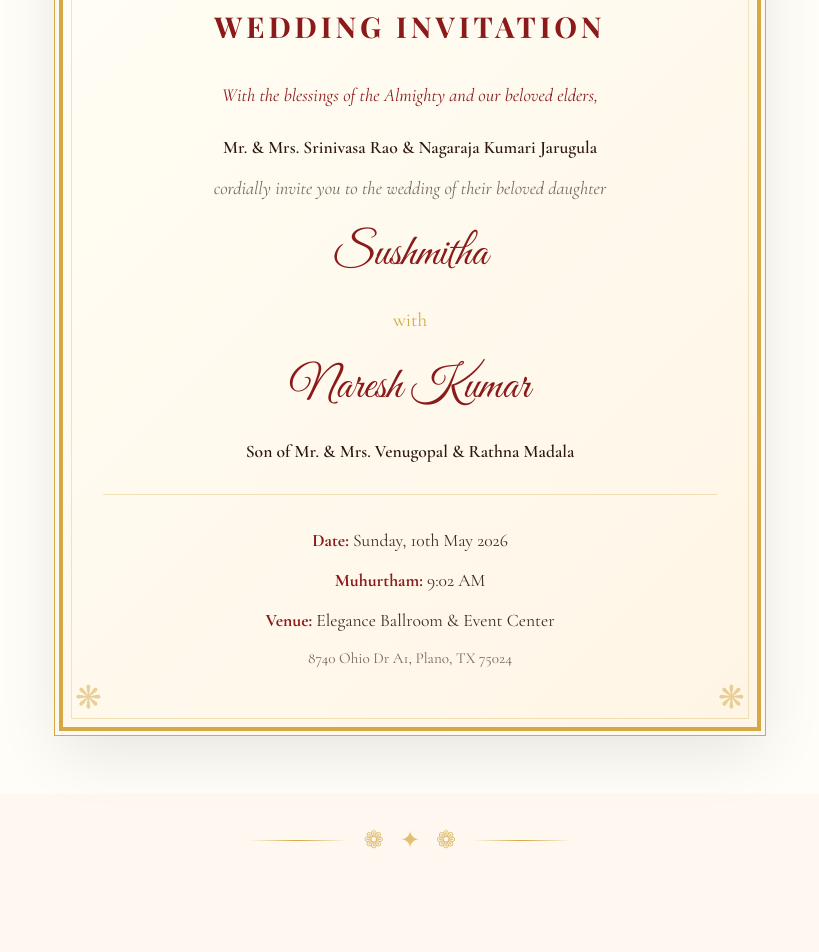
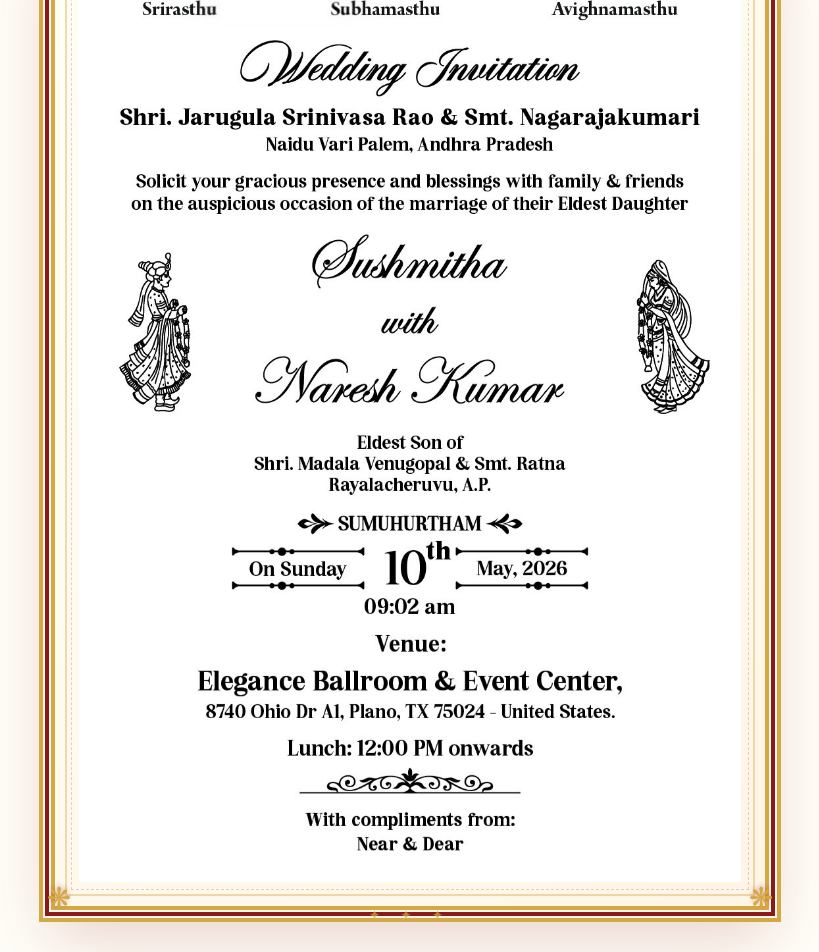
Before and after one commit to jarugulavenkat7/wedding-invite, a React (Create React App) app: page / in a window 1280 px wide. Shown: the part 1040-1992 px from the top of the page, without its empty margins (230-1049 px from the left). Built offline with nearby package versions, Linux system fonts and the light colour scheme; a web font is replaced by a local one.

Commit message:
changed invitation cards

```diff
--- a/src/App.css
+++ b/src/App.css
@@ -25,8 +25,8 @@
 }
 
 html {
-  scroll-behavior: smooth;
   overflow-x: hidden;
+  -webkit-overflow-scrolling: touch;
 }
 
 body {
@@ -34,6 +34,8 @@ body {
   background: var(--cream);
   color: var(--text);
   overflow-x: hidden;
+  -webkit-font-smoothing: antialiased;
+  -moz-osx-font-smoothing: grayscale;
 }
 
 body,
@@ -441,12 +443,15 @@ label {
   height: 1px;
   width: 100px;
   background: linear-gradient(90deg, transparent, var(--gold), transparent);
+  will-change: width;
 }
 
 .floral-divider .ornament {
   font-size: 1.5rem;
   color: var(--gold);
   opacity: 0.7;
+  will-change: transform, opacity;
+  backface-visibility: hidden;
 }
 
 /* ============ INVITATION CARD ============ */
@@ -552,6 +557,85 @@ label {
 .corner-ornament.top-right { top: 12px; right: 12px; transform: scaleX(-1); }
 .corner-ornament.bottom-left { bottom: 12px; left: 12px; transform: scaleY(-1); }
 .corner-ornament.bottom-right { bottom: 12px; right: 12px; transform: scale(-1); }
+
+/* ============ INVITATION IMAGE CARD ============ */
+.invitation-image-card {
+  max-width: 750px;
+  width: 100%;
+  padding: 1rem;
+}
+
+.invitation-image-frame {
+  position: relative;
+  background: linear-gradient(135deg, #FFFEF5 0%, #FFF5E6 100%);
+  padding: 1.5rem;
+  border: 4px solid var(--gold);
+  box-shadow:
+    0 0 0 2px var(--cream),
+    0 0 0 6px var(--maroon),
+    0 0 0 8px var(--cream),
+    0 0 0 12px var(--gold),
+    0 25px 60px rgba(139, 26, 26, 0.2);
+}
+
+.invitation-image-frame::before {
+  content: '';
+  position: absolute;
+  inset: 10px;
+  border: 2px solid rgba(212, 168, 67, 0.4);
+  pointer-events: none;
+}
+
+.invitation-image-frame::after {
+  content: '';
+  position: absolute;
+  inset: 16px;
+  border: 1px dashed rgba(139, 26, 26, 0.2);
+  pointer-events: none;
+}
+
+.invitation-image {
+  width: 100%;
+  height: auto;
+  display: block;
+  border-radius: 2px;
+}
+
+/* Frame corner ornaments */
+.frame-corner {
+  position: absolute;
+  font-size: 1.8rem;
+  color: var(--gold);
+  text-shadow: 0 2px 4px rgba(139, 26, 26, 0.3);
+  z-index: 2;
+}
+
+.frame-corner.top-left { top: -8px; left: -8px; }
+.frame-corner.top-right { top: -8px; right: -8px; transform: scaleX(-1); }
+.frame-corner.bottom-left { bottom: -8px; left: -8px; transform: scaleY(-1); }
+.frame-corner.bottom-right { bottom: -8px; right: -8px; transform: scale(-1); }
+
+/* Frame side ornaments */
+.frame-side {
+  position: absolute;
+  font-size: 0.9rem;
+  color: var(--gold);
+  letter-spacing: 8px;
+  opacity: 0.7;
+  z-index: 2;
+}
+
+.frame-side.side-top {
+  top: -18px;
+  left: 50%;
+  transform: translateX(-50%);
+}
+
+.frame-side.side-bottom {
+  bottom: -18px;
+  left: 50%;
+  transform: translateX(-50%);
+}
 
 /* ============ EVENT DETAILS ============ */
 .events-section {
@@ -850,6 +934,8 @@ label {
   z-index: 0;
   font-size: 1.5rem;
   opacity: 0.3;
+  will-change: transform, opacity;
+  backface-visibility: hidden;
 }
 
 /* ============ RESPONSIVE ============ */
@@ -932,6 +1018,37 @@ label {
   .invitation-body .couple-names {
     font-size: 2rem;
   }
+
+  .invitation-image-card {
+    padding: 0.5rem;
+  }
+
+  .invitation-image-frame {
+    padding: 1rem;
+    box-shadow:
+      0 0 0 2px var(--cream),
+      0 0 0 5px var(--maroon),
+      0 0 0 7px var(--cream),
+      0 0 0 10px var(--gold),
+      0 15px 40px rgba(139, 26, 26, 0.2);
+  }
+
+  .frame-corner {
+    font-size: 1.4rem;
+  }
+
+  .frame-corner.top-left { top: -6px; left: -6px; }
+  .frame-corner.top-right { top: -6px; right: -6px; }
+  .frame-corner.bottom-left { bottom: -6px; left: -6px; }
+  .frame-corner.bottom-right { bottom: -6px; right: -6px; }
+
+  .frame-side {
+    font-size: 0.7rem;
+    letter-spacing: 5px;
+  }
+
+  .frame-side.side-top { top: -14px; }
+  .frame-side.side-bottom { bottom: -14px; }
 
   .events-grid {
     grid-template-columns: 1fr;
--- a/src/components/FloralDivider.js
+++ b/src/components/FloralDivider.js
@@ -1,57 +1,60 @@
 import React from 'react';
 import { motion } from 'framer-motion';
+import { useInView } from 'react-intersection-observer';
 
 const FloralDivider = () => {
+  const [ref, inView] = useInView({
+    triggerOnce: true,
+    threshold: 0.5,
+  });
+
   return (
-    <motion.div
-      className="floral-divider"
-      initial={{ opacity: 0, y: 20 }}
-      whileInView={{ opacity: 1, y: 0 }}
-      viewport={{ once: true, amount: 0.6 }}
-      transition={{ duration: 0.6 }}
-    >
-      <motion.span
+    <div className="floral-divider" ref={ref}>
+      <span
         className="line"
-        initial={{ width: 0 }}
-        whileInView={{ width: 100 }}
-        viewport={{ once: true }}
-        transition={{ duration: 0.8, delay: 0.2 }}
+        style={{
+          width: inView ? 100 : 0,
+          transition: 'width 0.6s ease-out',
+        }}
       />
-      <motion.span
+      <span
         className="ornament"
-        initial={{ scale: 0, rotate: -180 }}
-        whileInView={{ scale: 1, rotate: 0 }}
-        viewport={{ once: true }}
-        transition={{ duration: 0.6, delay: 0.4, type: 'spring' }}
+        style={{
+          opacity: inView ? 1 : 0,
+          transform: inView ? 'scale(1)' : 'scale(0)',
+          transition: 'opacity 0.4s ease-out 0.2s, transform 0.4s ease-out 0.2s',
+        }}
       >
         ❁
-      </motion.span>
-      <motion.span
+      </span>
+      <span
         className="ornament"
-        initial={{ scale: 0 }}
-        whileInView={{ scale: 1 }}
-        viewport={{ once: true }}
-        transition={{ duration: 0.6, delay: 0.5, type: 'spring' }}
+        style={{
+          opacity: inView ? 1 : 0,
+          transform: inView ? 'scale(1)' : 'scale(0)',
+          transition: 'opacity 0.4s ease-out 0.3s, transform 0.4s ease-out 0.3s',
+        }}
       >
         ✦
-      </motion.span>
-      <motion.span
+      </span>
+      <span
         className="ornament"
-        initial={{ scale: 0, rotate: 180 }}
-        whileInView={{ scale: 1, rotate: 0 }}
-        viewport={{ once: true }}
-        transition={{ duration: 0.6, delay: 0.4, type: 'spring' }}
+        style={{
+          opacity: inView ? 1 : 0,
+          transform: inView ? 'scale(1)' : 'scale(0)',
+          transition: 'opacity 0.4s ease-out 0.2s, transform 0.4s ease-out 0.2s',
+        }}
       >
         ❁
-      </motion.span>
-      <motion.span
+      </span>
+      <span
         className="line"
-        initial={{ width: 0 }}
-        whileInView={{ width: 100 }}
-        viewport={{ once: true }}
-        transition={{ duration: 0.8, delay: 0.2 }}
+        style={{
+          width: inView ? 100 : 0,
+          transition: 'width 0.6s ease-out',
+        }}
       />
-    </motion.div>
+    </div>
   );
 };
 
--- a/src/components/Hero.js
+++ b/src/components/Hero.js
@@ -6,12 +6,12 @@ const PETAL_EMOJIS = ['🌸', '🪷', '🌺', '💐', '🌼'];
 
 const FloatingPetals = memo(() => {
   const petalConfigs = useMemo(
-    () => Array.from({ length: 12 }, (_, i) => ({
+    () => Array.from({ length: 8 }, (_, i) => ({
       id: i,
       left: `${Math.random() * 100}%`,
-      duration: 8 + Math.random() * 6,
-      delay: Math.random() * 8,
-      drift: Math.sin(i) * 80,
+      duration: 10 + Math.random() * 6,
+      delay: Math.random() * 10,
+      drift: Math.sin(i) * 60,
       rotate: 360 * (i % 2 === 0 ? 1 : -1),
       emoji: PETAL_EMOJIS[i % PETAL_EMOJIS.length],
     })),
--- a/src/components/InvitationCard.js
+++ b/src/components/InvitationCard.js
@@ -1,10 +1,12 @@
 import React from 'react';
 import { motion } from 'framer-motion';
 import { useInView } from 'react-intersection-observer';
-import useT from '../useT';
+import { useLanguage } from '../LanguageContext';
+
+const PUBLIC_URL = process.env.PUBLIC_URL || '';
 
 const InvitationCard = () => {
-  const t = useT();
+  const { lang } = useLanguage();
   const [ref, inView] = useInView({
     triggerOnce: true,
     threshold: 0.2,
@@ -20,105 +22,46 @@ const InvitationCard = () => {
     },
   };
 
+  // Use Telugu image for Telugu and Kannada, English image for English
+  const imageSrc = lang === 'en'
+    ? `${PUBLIC_URL}/english.jpg`
+    : `${PUBLIC_URL}/telugu.jpg`;
+
+  const imageAlt = lang === 'en'
+    ? 'Wedding Invitation - Sushmitha & Naresh Kumar'
+    : lang === 'te'
+    ? 'వివాహ శుభలేఖ - సుష్మిత & నరేష్ కుమార్'
+    : 'ಮದುವೆ ಆಮಂತ್ರಣ - ಸುಷ್ಮಿತಾ & ನರೇಶ್ ಕುಮಾರ್';
+
   return (
     <section className="invitation-section" id="invitation" ref={ref}>
       <motion.div
-        className="invitation-card"
+        className="invitation-image-card"
         variants={cardVariants}
         initial="hidden"
         animate={inView ? 'visible' : 'hidden'}
       >
-        {/* Corner ornaments */}
-        <span className="corner-ornament top-left">❋</span>
-        <span className="corner-ornament top-right">❋</span>
-        <span className="corner-ornament bottom-left">❋</span>
-        <span className="corner-ornament bottom-right">❋</span>
+        {/* Decorative border frame */}
+        <div className="invitation-image-frame">
+          {/* Corner ornaments */}
+          <span className="frame-corner top-left">❋</span>
+          <span className="frame-corner top-right">❋</span>
+          <span className="frame-corner bottom-left">❋</span>
+          <span className="frame-corner bottom-right">❋</span>
 
-        <div className="invitation-header">
-          <motion.div
-            className="invitation-om"
-            initial={{ opacity: 0 }}
-            animate={inView ? { opacity: 1 } : {}}
-            transition={{ delay: 0.3 }}
-          >
+          {/* Side ornaments */}
+          <span className="frame-side side-top">✦ ✦ ✦</span>
+          <span className="frame-side side-bottom">✦ ✦ ✦</span>
 
-          </motion.div>
-
-          <motion.p
-            className="invitation-telugu-text"
-            initial={{ opacity: 0 }}
-            animate={inView ? { opacity: 0.8 } : {}}
-            transition={{ delay: 0.5 }}
-          >
-            {t.invocationText}
-          </motion.p>
-
-          <motion.h2
-            className="invitation-title"
-            initial={{ opacity: 0 }}
-            animate={inView ? { opacity: 1 } : {}}
-            transition={{ delay: 0.6 }}
-          >
-            {t.invitationTitle}
-          </motion.h2>
+          <motion.img
+            src={imageSrc}
+            alt={imageAlt}
+            className="invitation-image"
+            initial={{ opacity: 0, scale: 0.9 }}
+            animate={inView ? { opacity: 1, scale: 1 } : {}}
+            transition={{ delay: 0.3, duration: 0.8 }}
+          />
         </div>
-
-        <motion.div
-          className="invitation-body"
-          initial={{ opacity: 0, y: 20 }}
-          animate={inView ? { opacity: 1, y: 0 } : {}}
-          transition={{ delay: 0.8, duration: 0.6 }}
-        >
-          <p style={{ marginBottom: '1rem', fontStyle: 'italic', color: '#8B1A1A' }}>
-            {t.blessingLine}
-          </p>
-
-          <p className="parents">
-            {t.brideParents}
-          </p>
-          <p style={{ margin: '0.3rem 0', fontStyle: 'italic', opacity: 0.7 }}>
-            {t.inviteLine}
-          </p>
-
-          <motion.span
-            className="couple-names"
-            initial={{ opacity: 0, scale: 0.8 }}
-            animate={inView ? { opacity: 1, scale: 1 } : {}}
-            transition={{ delay: 1.0, duration: 0.8, type: 'spring' }}
-          >
-            {t.brideName}
-          </motion.span>
-
-          <p style={{ fontSize: '1.2rem', color: '#D4A843', margin: '0.3rem 0' }}>{t.withText}</p>
-
-          <motion.span
-            className="couple-names"
-            initial={{ opacity: 0, scale: 0.8 }}
-            animate={inView ? { opacity: 1, scale: 1 } : {}}
-            transition={{ delay: 1.2, duration: 0.8, type: 'spring' }}
-          >
-            {t.groomName}
-          </motion.span>
-
-          <p className="parents" style={{ marginTop: '0.5rem' }}>
-            {t.groomParents}
-          </p>
-
-          <div style={{ marginTop: '1.5rem', borderTop: '1px solid rgba(212,168,67,0.3)', paddingTop: '1.5rem' }}>
-            <p className="detail-line">
-              <span className="highlight">{t.dateLabel}</span> {t.dateValue}
-            </p>
-            <p className="detail-line">
-              <span className="highlight">{t.muhurthamLabel}</span> {t.muhurthamValue}
-            </p>
-            <p className="detail-line">
-              <span className="highlight">{t.venueLabel}</span> {t.venueValue}
-            </p>
-            <p className="detail-line" style={{ fontSize: '0.95rem', opacity: 0.7 }}>
-              {t.venueAddress}
-            </p>
-          </div>
-        </motion.div>
       </motion.div>
     </section>
   );
--- a/src/components/PreWeddingVenue.js
+++ b/src/components/PreWeddingVenue.js
@@ -7,27 +7,14 @@ const PreWeddingVenue = () => {
   const t = useT();
   const [ref, inView] = useInView({
     triggerOnce: true,
-    threshold: 0.2,
+    threshold: 0.15,
   });
 
-  const sectionVariants = {
-    hidden: { opacity: 0, y: 50 },
-    visible: {
-      opacity: 1,
-      y: 0,
-      transition: { duration: 0.8, ease: 'easeOut' },
-    },
-  };
-
   return (
-    <motion.section
+    <section
       className="venue-section"
       id="pre-wedding-venue"
       ref={ref}
-      initial="hidden"
-      whileInView="visible"
-      viewport={{ once: true, amount: 0.2 }}
-      variants={sectionVariants}
     >
       <motion.h2
         className="section-title"
@@ -96,7 +83,7 @@ const PreWeddingVenue = () => {
           {t.preVenueDirections}
         </motion.a>
       </motion.div>
-    </motion.section>
+    </section>
   );
 };
 
```
Also changed, not shown: ocr-output.txt (added), public/english.jpg (added), public/telugu.jpg (added).
